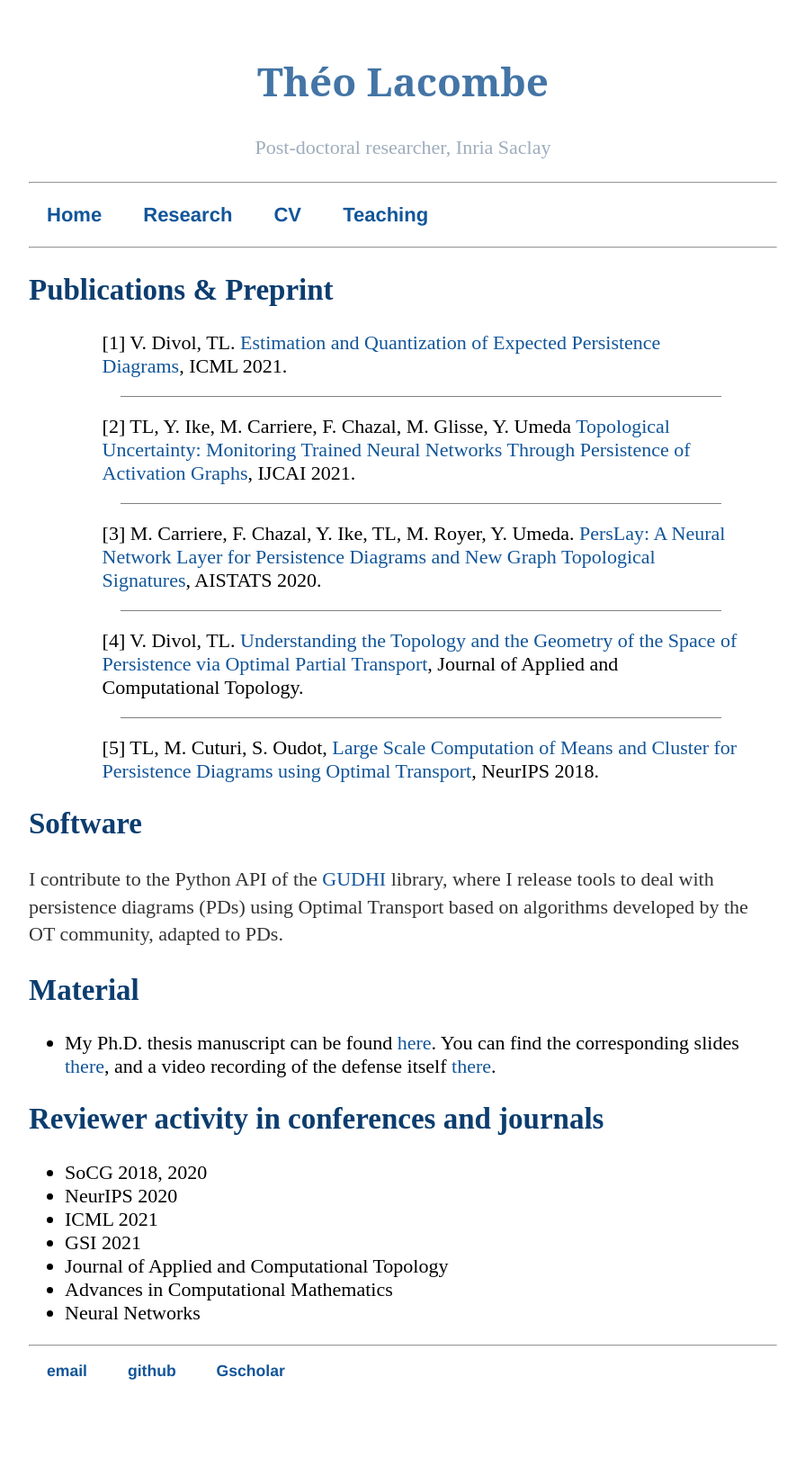
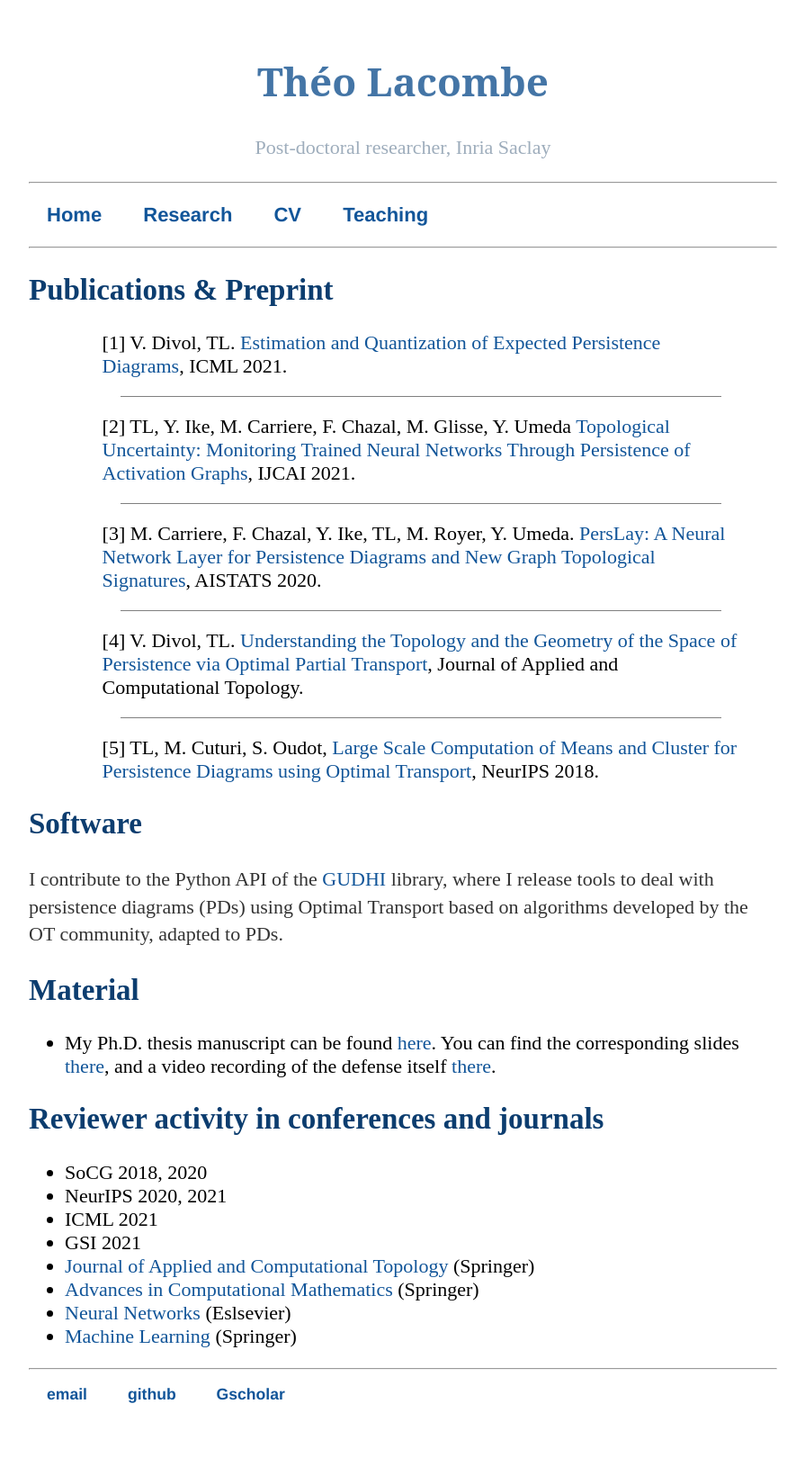
Before and after one commit to tlacombe/tlacombe.github.io, a Jekyll site: the page built from research/index.html, in a window 1280 px wide. Shown: the whole page at 90% size, without its empty margins (192-1087 px from the left). Built offline with Jekyll 4.4.1, drawn with Linux system fonts in a browser that asks for light colours; before the commit the page ends 1594 px from its top, so only the background shows below that.

Commit message:
update reviewer activity

```diff
--- a/research/index.html
+++ b/research/index.html
@@ -24,10 +24,11 @@ title: TL - Research
 <h2>Reviewer activity in conferences and journals</h2>
 	<ul>
 		<li> SoCG 2018, 2020 </li>
-		<li> NeurIPS 2020</li>
+		<li> NeurIPS 2020, 2021</li>
 		<li> ICML 2021</li>
 		<li> GSI 2021 </li>
-		<li> Journal of Applied and Computational Topology </li>
-		<li> Advances in Computational Mathematics </li>
-		<li> Neural Networks </li>
+		<li> <a href='https://www.springer.com/journal/41468'>Journal of Applied and Computational Topology</a> (Springer)</li>
+		<li> <a href='https://www.springer.com/journal/10444'>Advances in Computational Mathematics</a> (Springer)</li>
+		<li> <a href='https://www.journals.elsevier.com/neural-networks'>Neural Networks</a> (Eslsevier)</li>
+		<li> <a href='https://www.springer.com/journal/10994'>Machine Learning</a> (Springer)</li>
 	</ul>
```
